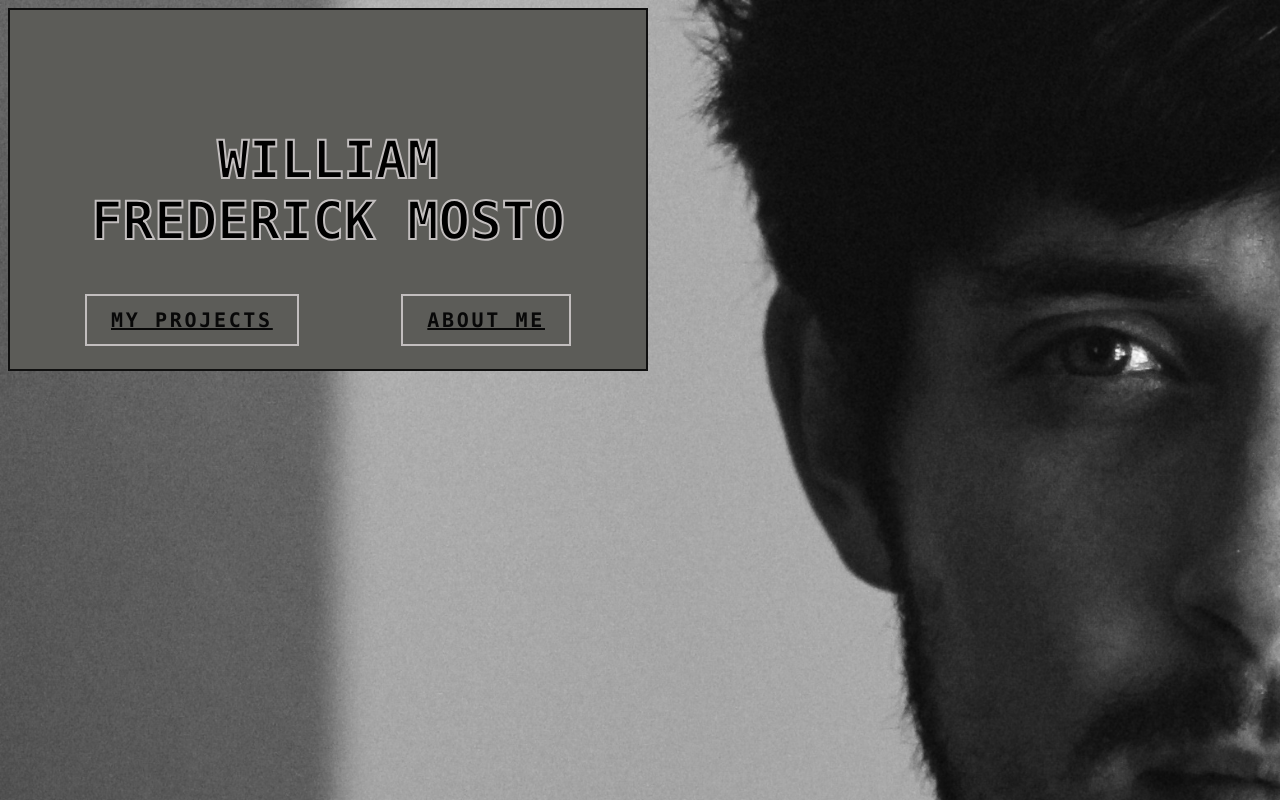
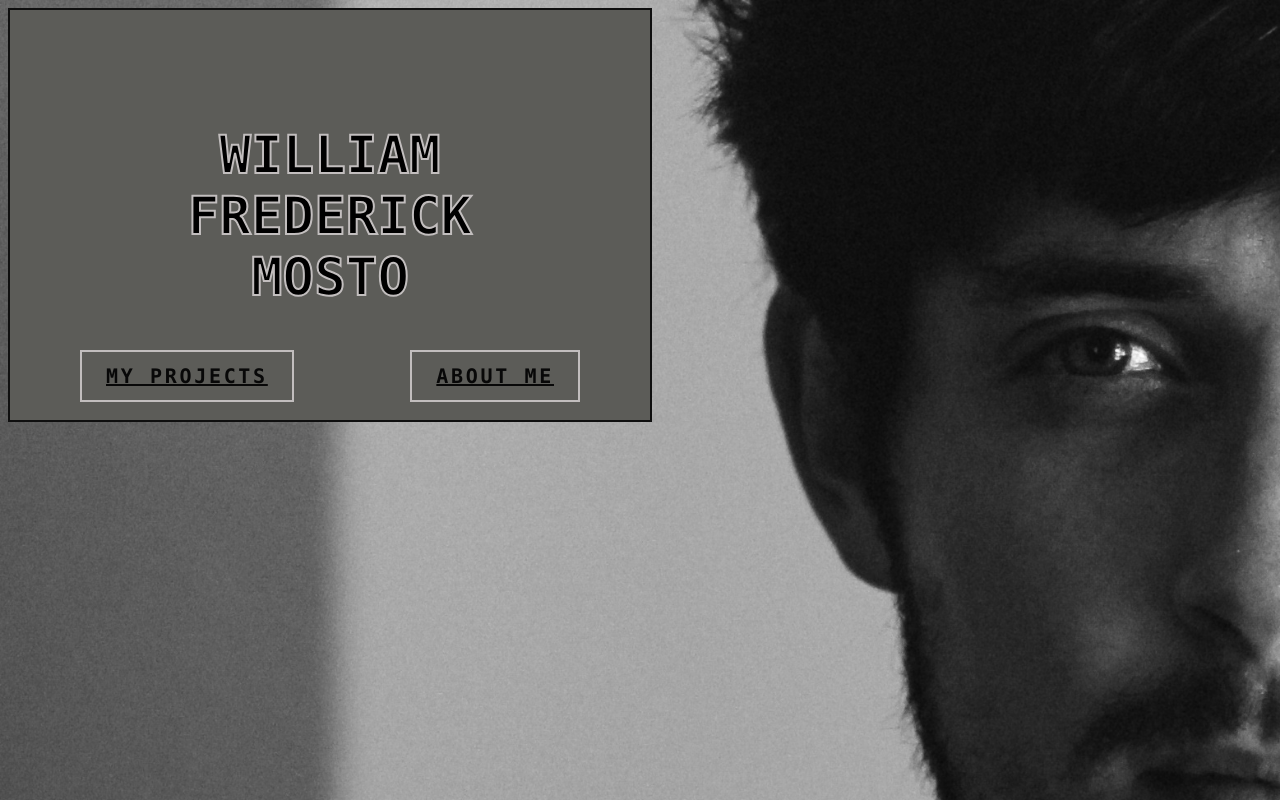
Before and after one commit to WM4189/personalWebsite, a plain HTML site: page index.html in a window 1280 px wide. Drawn offline with Linux system fonts and the light colour scheme.

Commit message:
static Nav bar positioning

```diff
--- a/index.html
+++ b/index.html
@@ -7,7 +7,7 @@
   <script src="script.js"></script>
   <body>
     <div id="header">
-      <h2>William Frederick Mosto</h2>
+      <h2>William<br>Frederick<br>Mosto</h2>
       <div id="navbar">
         <a class= "left_button" href="https://github.com/WM4189?tab=repositories">My Projects</a>
         <a class= "right_button" href="wfmResume.pdf">About Me</a>
--- a/style.css
+++ b/style.css
@@ -1,12 +1,14 @@
 #header {
     background-color: rgb(92, 92, 88);
-    padding: 75px;
+    padding: 70px;
     text-align: center;
     font-size: 35px;
     font-family: "Lucida Console", "Courier New", cursive;
     text-transform: uppercase;
     color:rgb(0, 0, 0);
     border: 2px rgb(15, 15, 15) solid;
+    max-width: 60%;
+    min-width: 500px;
 }
 
 h2 {
@@ -17,8 +19,10 @@ body {
     background-image: url("halfFace.jpg");
     background-size: cover;
     background-attachment: fixed;
-    width: 50%;
+    position:fixed;
+    /* width: 50%;
     height: 50%;
+     */
 }
 
 .left_button {
```
